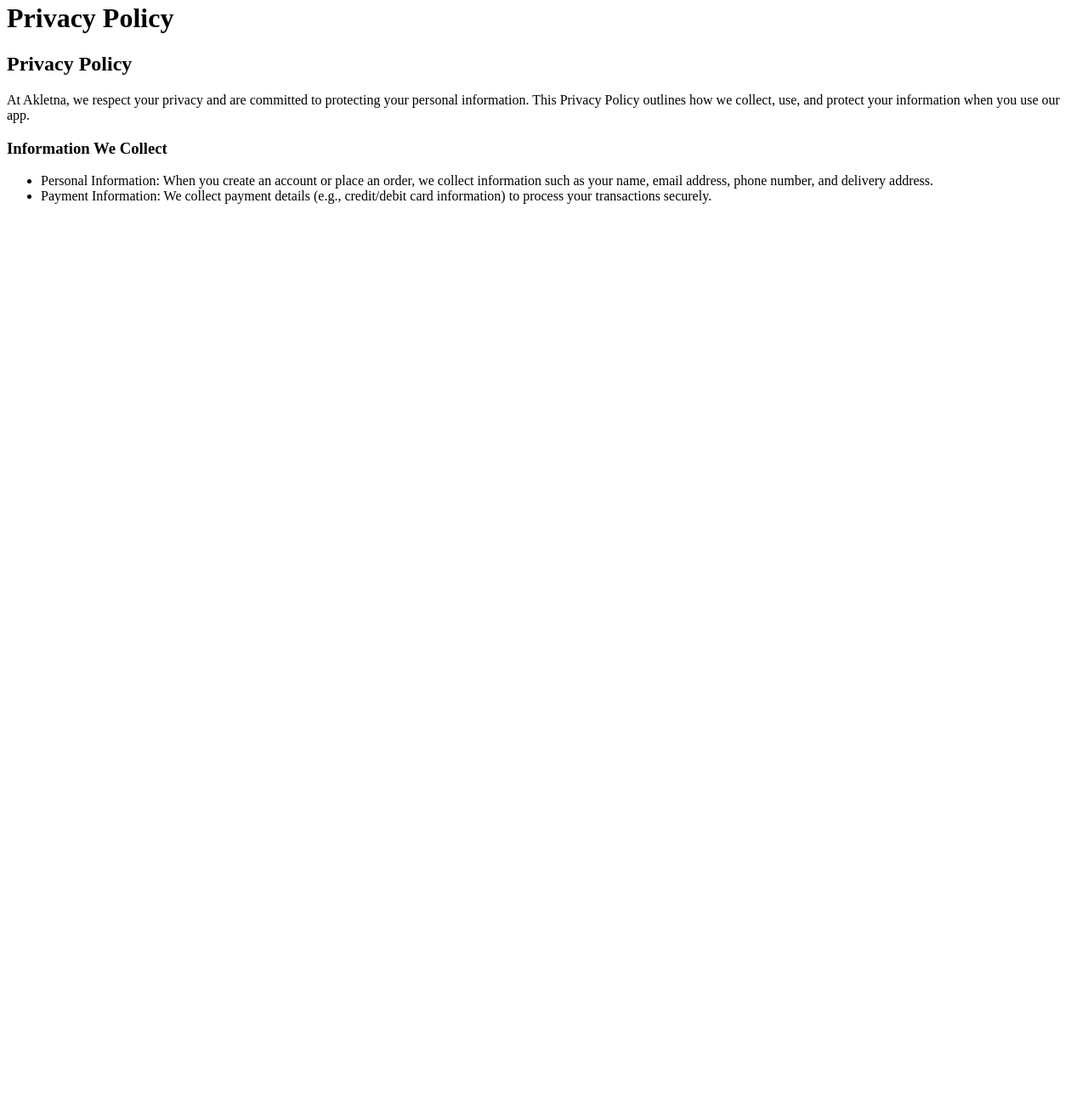
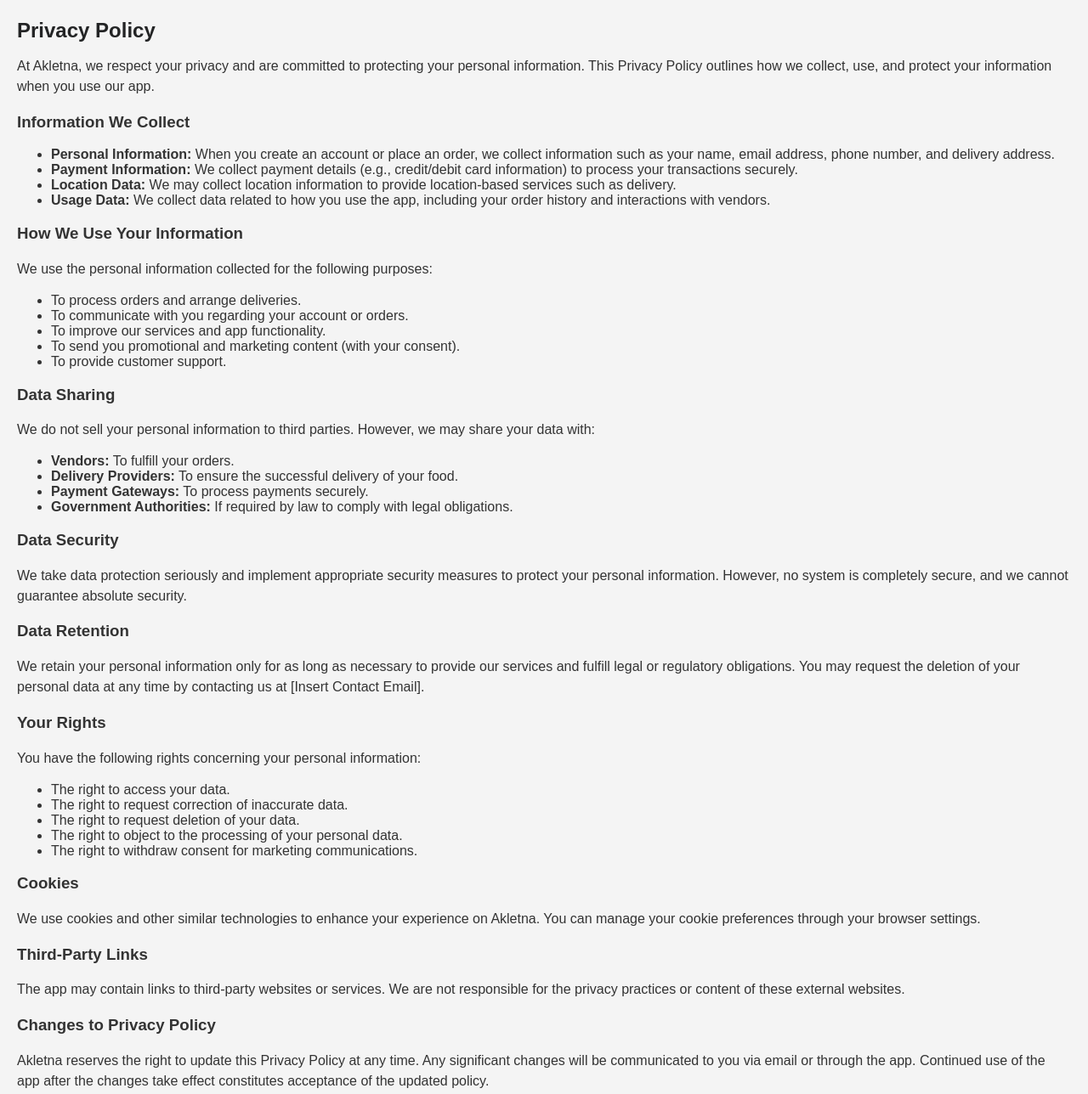
Before and after one commit to Mo-esmail/AkletnaStatic, a plain HTML site: page privacy.html in a window 1280 px wide. Shown: the part 18-1306 px from the top of the page at 85% size. Before the commit the page ends 800 px from the top, so only its background shows below. Drawn offline with Linux system fonts and the light colour scheme.

Commit message:
init pushs

```diff
--- a/privacy.html
+++ b/privacy.html
@@ -1,4 +1,3 @@
-<!-- Privacy Policy HTML Content -->
 <!DOCTYPE html>
 <html lang="en">
 <head>
@@ -8,19 +7,65 @@
     <link rel="stylesheet" href="styles.css">
 </head>
 <body>
-    <header>
-        <h1>Privacy Policy</h1>
-    </header>
 <main>
     <section>
         <h2>Privacy Policy</h2>
         <p>At Akletna, we respect your privacy and are committed to protecting your personal information. This Privacy Policy outlines how we collect, use, and protect your information when you use our app.</p>
+
         <h3>Information We Collect</h3>
         <ul>
-                <li>Personal Information: When you create an account or place an order, we collect information such as your name, email address, phone number, and delivery address.</li>
-                <li>Payment Information: We collect payment details (e.g., credit/debit card information) to process your transactions securely.</li>
-                <!-- Additional privacy content here -->
+            <li><strong>Personal Information:</strong> When you create an account or place an order, we collect information such as your name, email address, phone number, and delivery address.</li>
+            <li><strong>Payment Information:</strong> We collect payment details (e.g., credit/debit card information) to process your transactions securely.</li>
+            <li><strong>Location Data:</strong> We may collect location information to provide location-based services such as delivery.</li>
+            <li><strong>Usage Data:</strong> We collect data related to how you use the app, including your order history and interactions with vendors.</li>
         </ul>
+
+        <h3>How We Use Your Information</h3>
+        <p>We use the personal information collected for the following purposes:</p>
+        <ul>
+            <li>To process orders and arrange deliveries.</li>
+            <li>To communicate with you regarding your account or orders.</li>
+            <li>To improve our services and app functionality.</li>
+            <li>To send you promotional and marketing content (with your consent).</li>
+            <li>To provide customer support.</li>
+        </ul>
+
+        <h3>Data Sharing</h3>
+        <p>We do not sell your personal information to third parties. However, we may share your data with:</p>
+        <ul>
+            <li><strong>Vendors:</strong> To fulfill your orders.</li>
+            <li><strong>Delivery Providers:</strong> To ensure the successful delivery of your food.</li>
+            <li><strong>Payment Gateways:</strong> To process payments securely.</li>
+            <li><strong>Government Authorities:</strong> If required by law to comply with legal obligations.</li>
+        </ul>
+
+        <h3>Data Security</h3>
+        <p>We take data protection seriously and implement appropriate security measures to protect your personal information. However, no system is completely secure, and we cannot guarantee absolute security.</p>
+
+        <h3>Data Retention</h3>
+        <p>We retain your personal information only for as long as necessary to provide our services and fulfill legal or regulatory obligations. You may request the deletion of your personal data at any time by contacting us at [Insert Contact Email].</p>
+
+        <h3>Your Rights</h3>
+        <p>You have the following rights concerning your personal information:</p>
+        <ul>
+            <li>The right to access your data.</li>
+            <li>The right to request correction of inaccurate data.</li>
+            <li>The right to request deletion of your data.</li>
+            <li>The right to object to the processing of your personal data.</li>
+            <li>The right to withdraw consent for marketing communications.</li>
+        </ul>
+
+        <h3>Cookies</h3>
+        <p>We use cookies and other similar technologies to enhance your experience on Akletna. You can manage your cookie preferences through your browser settings.</p>
+
+        <h3>Third-Party Links</h3>
+        <p>The app may contain links to third-party websites or services. We are not responsible for the privacy practices or content of these external websites.</p>
+
+        <h3>Changes to Privacy Policy</h3>
+        <p>Akletna reserves the right to update this Privacy Policy at any time. Any significant changes will be communicated to you via email or through the app. Continued use of the app after the changes take effect constitutes acceptance of the updated policy.</p>
+
+        <h3>Contact Us</h3>
+        <p>If you have any questions or concerns about this Privacy Policy or how we handle your personal information, please don't hesitate to contact us.</p>
     </section>
 </main>
 </body>
--- a/styles.css
+++ b/styles.css
@@ -0,0 +1,48 @@
+/* styles.css */
+body {
+    font-family: Arial, sans-serif;
+    margin: 0;
+    padding: 0;
+    background-color: #f4f4f4;
+    color: #333;
+}
+
+
+img {
+    width: 40%;
+    height: auto;
+    display: block;
+    margin: auto;
+}
+
+main {
+    padding: 20px;
+}
+
+section h2 {
+    font-size: 24px;
+    color: #232425;
+    text-align: left;
+    margin-bottom: 10px;
+}
+
+section p {
+    font-size: 16px;
+    line-height: 1.5;
+    text-align: left;
+}
+
+/* Responsive Design */
+@media (max-width: 600px) {
+    section h2 {
+        font-size: 20px;
+    }
+
+    section p {
+        font-size: 14px;
+    }
+
+    nav a {
+        font-size: 14px;
+    }
+}
```
Also changed, not shown: index.html (+2 -11 lines), terms.html (+0 -3 lines). Lines whose indentation alone changed are shown as unchanged.
